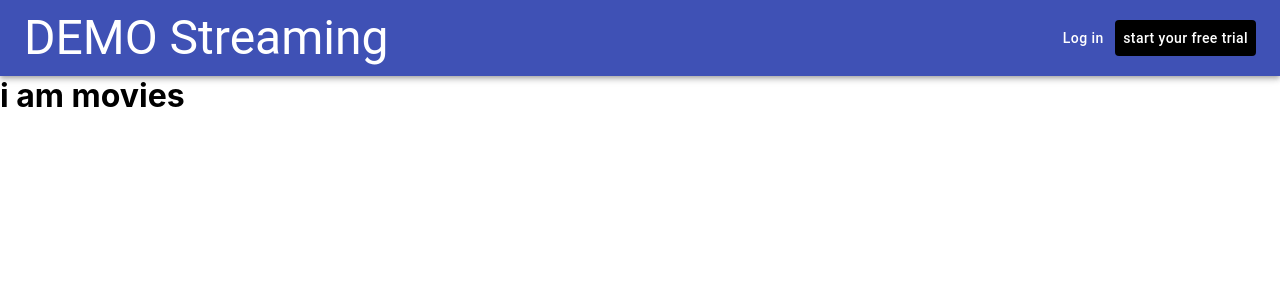
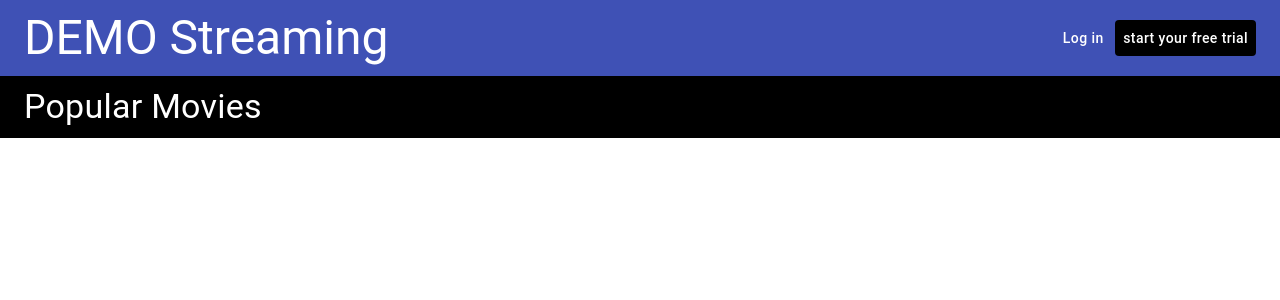
Before and after one commit to ShaileshBisht/Popular-series-movie, a React (Create React App) app: page /Movies in a window 1280 px wide. Shown: the top 300 px of the page. Built offline with nearby package versions, Linux system fonts and the light colour scheme.

Commit message:
add popular title to Movie Page

```diff
--- a/src/component/Movies.css
+++ b/src/component/Movies.css
@@ -0,0 +1,9 @@
+.movies_title {
+  background-color: black;
+  color: white;
+  padding-left: 24px;
+  padding-right: 24px;
+  padding-top: 10px;
+  padding-bottom: 10px;
+  margin-bottom: 40px;
+}
--- a/src/component/Movies.js
+++ b/src/component/Movies.js
@@ -1,10 +1,13 @@
+import { Typography } from "@material-ui/core";
 import React from "react";
 import "./Movies.css";
 
 function Movies() {
   return (
     <div className="movies">
-      <h1>i am movies</h1>
+      <div className="movies_title">
+        <Typography variant="h4">Popular Movies</Typography>
+      </div>
     </div>
   );
 }
```
Also changed, not shown: 1 other file (tests, documents, lock files or other folders).
